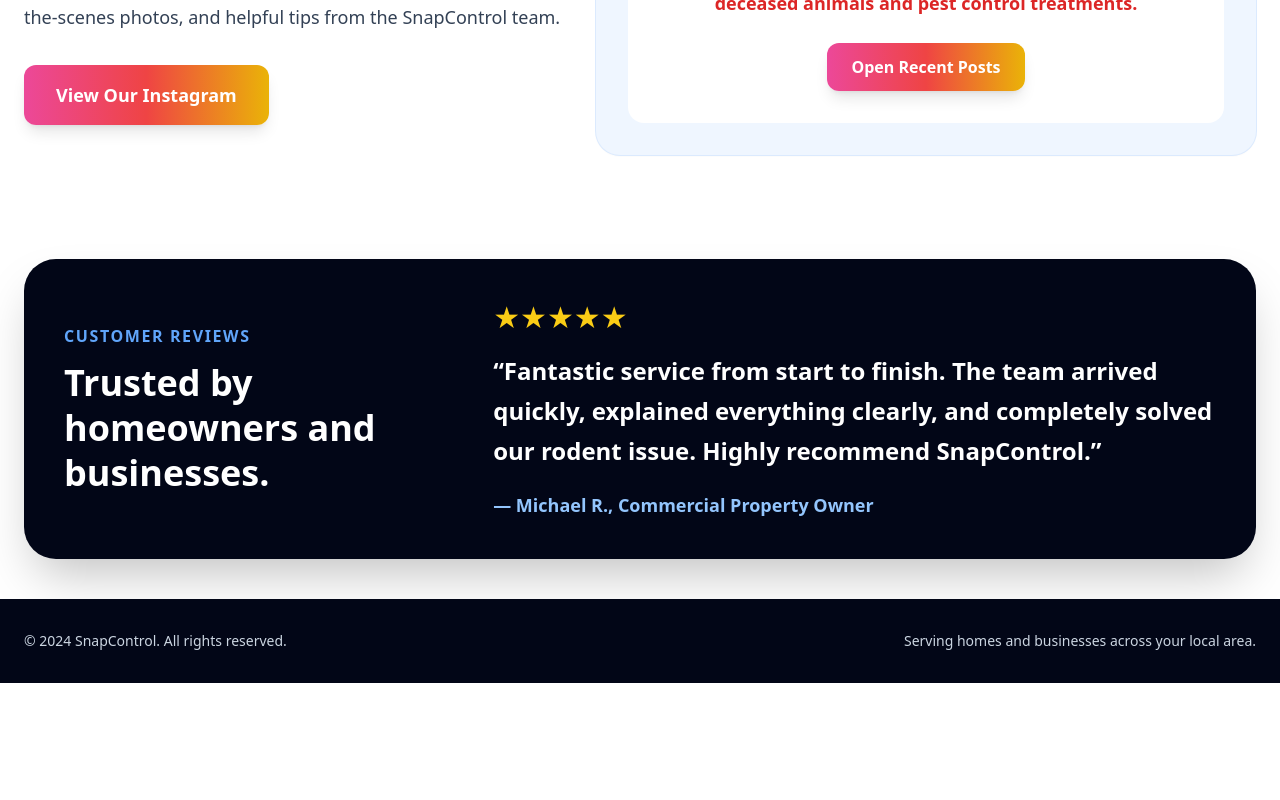
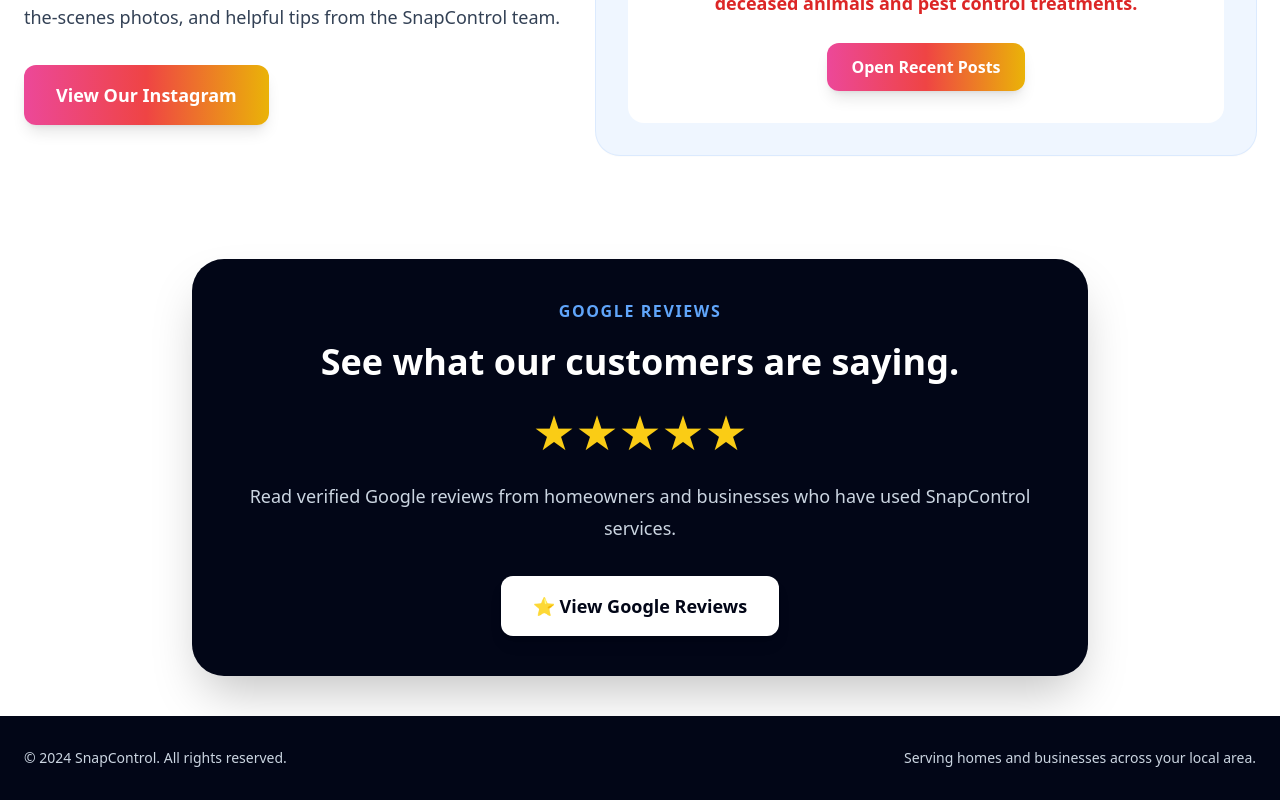
Before and after one commit to SnapControl/snapcontrol-website, a React (Vite) app: page / in a window 1280 px wide. Shown: the part 3920-4720 px from the top of the page. Before the commit the page ends 4603 px from the top, so only its background shows below. Built offline with nearby package versions, Linux system fonts and the light colour scheme; the HTML template or start-up script is replaced by a standard one.

Commit message:
Update App.jsx

```diff
--- a/src/App.jsx
+++ b/src/App.jsx
@@ -488,24 +488,34 @@
           </div>
         </section>
 
-        <section className="bg-white px-6 py-10">
-          <div className="mx-auto max-w-7xl rounded-[2rem] bg-slate-950 p-10 text-white shadow-2xl">
-            <div className="grid gap-10 lg:grid-cols-[0.7fr_1.3fr] lg:items-center">
-              <div>
-                <p className="font-bold uppercase tracking-widest text-blue-400">Customer Reviews</p>
-                <h2 className="mt-3 text-4xl font-black leading-tight">Trusted by homeowners and businesses.</h2>
-              </div>
+       <section className="bg-white px-6 py-10">
+  <div className="mx-auto max-w-4xl rounded-[2rem] bg-slate-950 p-10 text-center text-white shadow-2xl">
+    <p className="font-bold uppercase tracking-widest text-blue-400">
+      Google Reviews
+    </p>
 
-              <div>
-                <div className="mb-4 text-3xl text-yellow-400">★★★★★</div>
-                <blockquote className="text-2xl font-bold leading-10 text-white">
-                  “Fantastic service from start to finish. The team arrived quickly, explained everything clearly, and completely solved our rodent issue. Highly recommend SnapControl.”
-                </blockquote>
-                <p className="mt-5 text-lg font-semibold text-blue-300">— Michael R., Commercial Property Owner</p>
-              </div>
-            </div>
-          </div>
-        </section>
+    <h2 className="mt-4 text-4xl font-black leading-tight">
+      See what our customers are saying.
+    </h2>
+
+    <div className="mt-6 text-5xl text-yellow-400">
+      ★★★★★
+    </div>
+
+    <p className="mt-6 text-lg leading-8 text-slate-300">
+      Read verified Google reviews from homeowners and businesses who have used SnapControl services.
+    </p>
+
+    <a
+      href="https://www.google.com/search?q=Snap+Control&stick=H4sIAAAAAAAA_-NgU1I1qLAwMzAxSExJTTZLNjCwNLK0MqhINE8xMjIwNDI0TzG3SDIyXMTKE5yXWKDgnJ9XUpSfAwBRZF1qOAAAAA&hl=en-GB&mat=CdJiHJRPpxgVElYBTVDHnpL1O0vKYrqZIPajuBwAAooFCdMqOT2YG0VaRHW6dpMEZ3OckikDOCHb9VnzNYk4ZoIrfHzChXaBdViUZ3ShG3AupwjihERlS0NMBf9X2Vx2Zw&authuser=0"
+      target="_blank"
+      rel="noopener noreferrer"
+      className="mt-8 inline-flex items-center justify-center rounded-xl bg-white px-8 py-4 text-lg font-bold text-slate-950 shadow-lg hover:bg-slate-100"
+    >
+      ⭐ View Google Reviews
+    </a>
+  </div>
+</section>
 
 
       </main>
```
